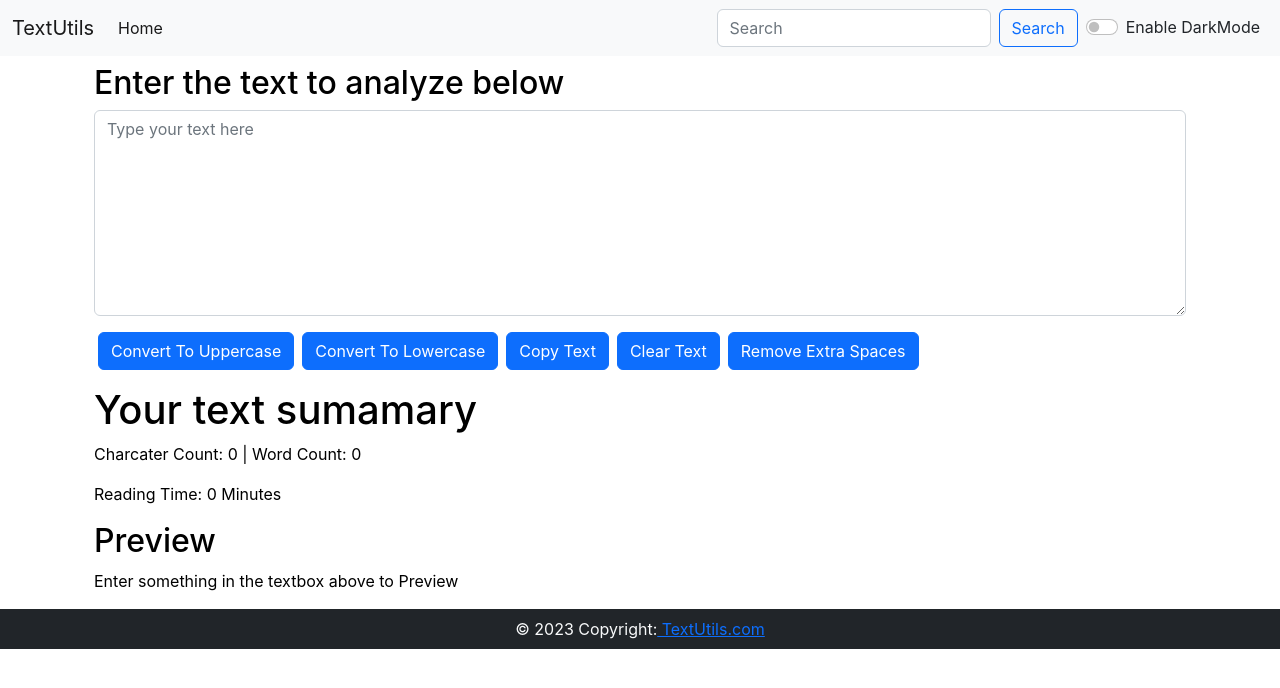
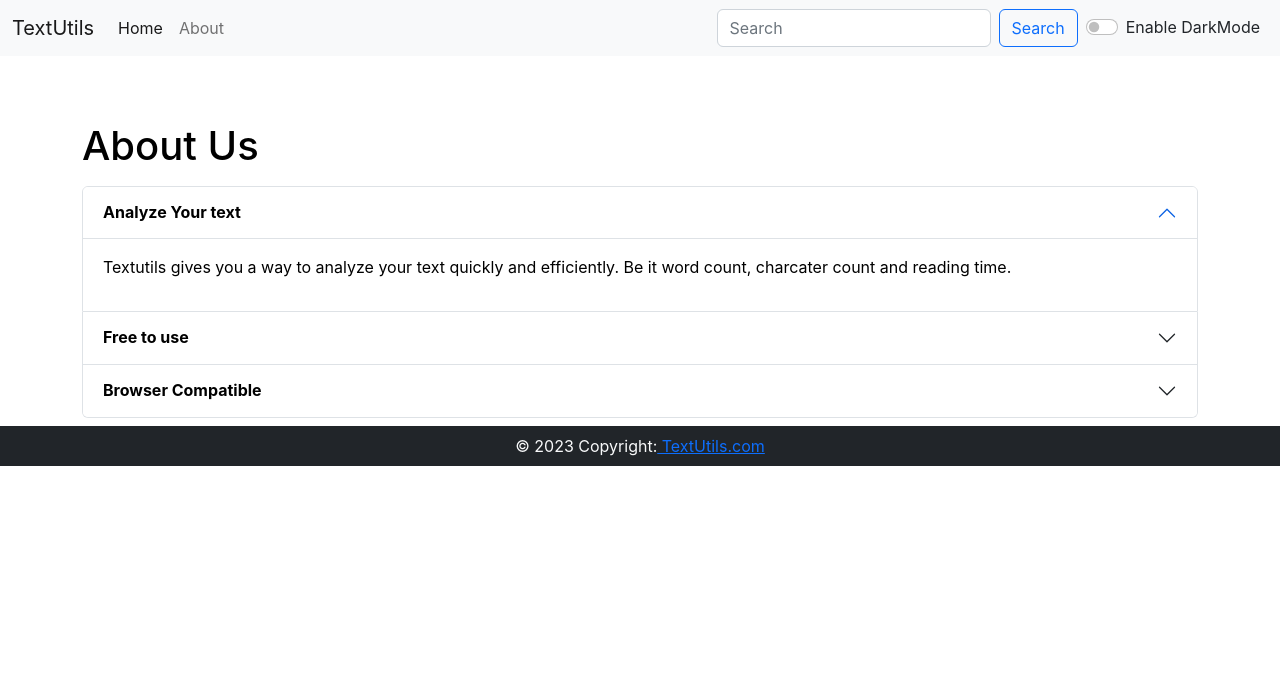
Before and after one commit to tusharsolanki15/React, a React (Create React App) app: page /About in a window 1280 px wide. Shown: the top 688 px of the page. Built offline with nearby package versions, Linux system fonts and the light colour scheme.

Commit message:
some updates on app

```diff
--- a/package.json
+++ b/package.json
@@ -1,5 +1,4 @@
 {
-  "homepage": "https://tusharsolanki15.github.io/TextUtils-React",
   "name": "textutils",
   "version": "0.1.0",
   "private": true,
@@ -7,7 +6,6 @@
     "@testing-library/jest-dom": "^5.16.5",
     "@testing-library/react": "^13.4.0",
     "@testing-library/user-event": "^13.5.0",
-    "gh-pages": "^5.0.0",
     "react": "^18.2.0",
     "react-dom": "^18.2.0",
     "react-router-dom": "^6.14.2",
@@ -15,8 +13,6 @@
     "web-vitals": "^2.1.4"
   },
   "scripts": {
-    "predeploy": "npm run build",
-    "deploy": "gh-pages -d build",
     "start": "react-scripts start",
     "build": "react-scripts build",
     "test": "react-scripts test",
--- /dev/null
+++ b/public/404.html
@@ -0,0 +1,33 @@
+<!DOCTYPE html>
+<html>
+  <head>
+    <meta charset="utf-8">
+    <meta name="viewport" content="width=device-width, initial-scale=1">
+    <title>Page Not Found</title>
+
+    <style media="screen">
+      body { background: #ECEFF1; color: rgba(0,0,0,0.87); font-family: Roboto, Helvetica, Arial, sans-serif; margin: 0; padding: 0; }
+      #message { background: white; max-width: 360px; margin: 100px auto 16px; padding: 32px 24px 16px; border-radius: 3px; }
+      #message h3 { color: #888; font-weight: normal; font-size: 16px; margin: 16px 0 12px; }
+      #message h2 { color: #ffa100; font-weight: bold; font-size: 16px; margin: 0 0 8px; }
+      #message h1 { font-size: 22px; font-weight: 300; color: rgba(0,0,0,0.6); margin: 0 0 16px;}
+      #message p { line-height: 140%; margin: 16px 0 24px; font-size: 14px; }
+      #message a { display: block; text-align: center; background: #039be5; text-transform: uppercase; text-decoration: none; color: white; padding: 16px; border-radius: 4px; }
+      #message, #message a { box-shadow: 0 1px 3px rgba(0,0,0,0.12), 0 1px 2px rgba(0,0,0,0.24); }
+      #load { color: rgba(0,0,0,0.4); text-align: center; font-size: 13px; }
+      @media (max-width: 600px) {
+        body, #message { margin-top: 0; background: white; box-shadow: none; }
+        body { border-top: 16px solid #ffa100; }
+      }
+    </style>
+  </head>
+  <body>
+    <div id="message">
+      <h2>404</h2>
+      <h1>Page Not Found</h1>
+      <p>The specified file was not found on this website. Please check the URL for mistakes and try again.</p>
+      <h3>Why am I seeing this?</h3>
+      <p>This page was generated by the Firebase Command-Line Interface. To modify it, edit the <code>404.html</code> file in your project's configured <code>public</code> directory.</p>
+    </div>
+  </body>
+</html>
--- a/public/index.html
+++ b/public/index.html
@@ -7,14 +7,14 @@
     <meta name="theme-color" content="#000000" />
     <meta
       name="description"
-      content="Textutils is a utility which can be used to manipulate your text in the way you want"
+      content="Textutils is a word counter and a character counting utility which can be used to manipulate your text in the way you want. You can remove extra spaces, copy the manipulated text as well as convert your text from Uppercase to lowercase to Uppercase"
     />
     <link rel="apple-touch-icon" href="%PUBLIC_URL%/favicon-16x16.png" />
     <link rel="manifest" href="%PUBLIC_URL%/manifest.json" />
 
     <link href="https://cdn.jsdelivr.net/npm/bootstrap@5.2.3/dist/css/bootstrap.min.css" rel="stylesheet" integrity="sha384-rbsA2VBKQhggwzxH7pPCaAqO46MgnOM80zW1RWuH61DGLwZJEdK2Kadq2F9CUG65" crossorigin="anonymous">
 
-    <title>TextUtils - Home </title>
+    <title>TextUtils - Word counter | character counter | lowercase to uppercase | uppercase to lowercase</title>
   </head>
   <body>
     <noscript>You need to enable JavaScript to run this app.</noscript>
--- a/src/App.js
+++ b/src/App.js
@@ -1,6 +1,6 @@
 import "./App.css";
 import Alert from "./components/Alert";
-// import About from "./components/About";
+import About from "./components/About";
 import Footer from "./components/Footer";
 import Navbar from "./components/Navbar";
 import TextForm from "./components/TextForm";
@@ -40,19 +40,17 @@ function App() {
 
   return (
     <>
-      {/* <BrowserRouter> */}
+      <BrowserRouter>
         <Navbar title="TextUtils" aboutText="About" mode={mode} btntext={btntext} toggleMode={toggleMode} />
         <Alert alert={alert} />
-        {/* <Routes> */}
-          {/* <Route exact path="/About" element={<About/>} /> */}
-          {/* <Route exact path="/" element={<div className="container"> */}
-          <div className="container">
-            <TextForm showAlert={showAlert} heading="Enter the text to analyze below" mode={mode} />
-          </div>
-          {/* </div>} /> */}
-         {/* </Routes> */}
+        <Routes>
+          <Route exact path="/About" element={<About mode={mode}/>} oncli />
+          <Route exact path="/" element={<div className="container">
+            <TextForm showAlert={showAlert} heading="Try TextUtils - Word Counter, Character Counter, Remove extra spaces  " mode={mode} />
+          </div>} />
+         </Routes>
         <Footer />
-      {/* // </BrowserRouter>   */}
+      </BrowserRouter>
     </>
   );
 }
--- a/src/components/About.js
+++ b/src/components/About.js
@@ -1,78 +1,57 @@
-import React, {useState}from 'react'
+import React from 'react'
 
-export default function About() {
-  document.title = "TextUtils - About"
-  const [myStyle, setMyStyle] = useState({
-      color: 'black',
-      backgroundColor:'white',
-      border: '1px solid black'
-  })
-
-  const [btntext, setBtnText] = useState('Enable Dark Mode')
-
-  const toggleStyle = () =>{
-    if(myStyle.color === 'black'){
-      setMyStyle({
-      color: 'white',
-      backgroundColor: 'black',
-      border: '1px solid white'
-      })
-      setBtnText('Enable Light Mode')
-    }
-    else{
-      setMyStyle({
-        color: 'black',
-        backgroundColor: 'white',
-        border: '1px solid black'
-      })
-      setBtnText('Enable Dark Mode')
-    }
+export default function About(props) {
+  // document.title = "TextUtils - About"
+  // const [myStyle, setMyStyle] = useState({
+  //     color: 'black',
+  //     backgroundColor:'white',
+  // })
+  let myStyle = {
+    color: props.mode === 'dark'? 'white' : 'black',
+    backgroundColor: props.mode === 'dark'? 'rgb(41 76 120)' : 'white'
   }
 
   return (
-    <div className="container my-2" style={myStyle}>
+    <div className="container my-2" style={{ color: props.mode === 'dark'? 'white' : 'black',}}>
       <h1 className='my-3'>About Us</h1>
       <div className="accordion" id="accordionExample">
         <div className="accordion-item">
           <h2 className="accordion-header" id="headingOne">
             <button className="accordion-button" style={myStyle} type="button" data-bs-toggle="collapse" data-bs-target="#collapseOne" aria-expanded="true" aria-controls="collapseOne">
-              Accordion Item #1
+              <strong>Analyze Your text</strong>
             </button>
           </h2>
           <div id="collapseOne" className="accordion-collapse collapse show" aria-labelledby="headingOne" data-bs-parent="#accordionExample">
             <div className="accordion-body" style={myStyle}>
-              <strong>This is the first item's accordion body.</strong> It is shown by default, until the collapse plugin adds the appropriate classes that we use to style each element. These classes control the overall appearance, as well as the showing and hiding via CSS transitions. You can modify any of this with custom CSS or overriding our default variables. It's also worth noting that just about any HTML can go within the <code>.accordion-body</code>, though the transition does limit overflow.
+              <p>Textutils gives you a way to analyze your text quickly and efficiently. Be it word count, charcater count and reading time.</p>
             </div>
           </div>
         </div>
         <div className="accordion-item">
           <h2 className="accordion-header" id="headingTwo">
             <button className="accordion-button collapsed" style={myStyle} type="button" data-bs-toggle="collapse" data-bs-target="#collapseTwo" aria-expanded="false" aria-controls="collapseTwo">
-              Accordion Item #2
+              <strong>Free to use</strong>
             </button>
           </h2>
           <div id="collapseTwo" className="accordion-collapse collapse" aria-labelledby="headingTwo" data-bs-parent="#accordionExample">
             <div className="accordion-body" style={myStyle}>
-              <strong>This is the second item's accordion body.</strong> It is hidden by default, until the collapse plugin adds the appropriate classes that we use to style each element. These classes control the overall appearance, as well as the showing and hiding via CSS transitions. You can modify any of this with custom CSS or overriding our default variables. It's also worth noting that just about any HTML can go within the <code>.accordion-body</code>, though the transition does limit overflow.
+              <p>TextUtils is a free character counter tool that provides instent character count & word count statistics for a given text. TextUtils reports the number of words and characters. Thus it is sutable for writing test with word/charcter limit.</p>
             </div>
           </div>
         </div>
         <div className="accordion-item">
           <h2 className="accordion-header" id="headingThree">
             <button className="accordion-button collapsed" style={myStyle} type="button" data-bs-toggle="collapse" data-bs-target="#collapseThree" aria-expanded="false" aria-controls="collapseThree">
-              Accordion Item #3
+              <strong>Browser Compatible</strong>
             </button>
           </h2>
           <div id="collapseThree" className="accordion-collapse collapse" aria-labelledby="headingThree" data-bs-parent="#accordionExample">
             <div className="accordion-body" style={myStyle}>
-              <strong>This is the third item's accordion body.</strong> It is hidden by default, until the collapse plugin adds the appropriate classes that we use to style each element. These classes control the overall appearance, as well as the showing and hiding via CSS transitions. You can modify any of this with custom CSS or overriding our default variables. It's also worth noting that just about any HTML can go within the <code>.accordion-body</code>, though the transition does limit overflow.
+              <p>This word counter software works in any web browser such as Chrome,Firefox,Internet Explorer,safari,opera,Microsoft Edge. It suits to count characters in facebook,blog,books,excel document,pdf document,essays,etc.</p>
             </div>
           </div>
         </div>
       </div>
-      <div className="container my-3">
-        <button type='button' onClick={toggleStyle} className='btn btn-primary'>{btntext}</button>
-      </div>
     </div>
   )
 }
--- a/src/components/Alert.js
+++ b/src/components/Alert.js
@@ -7,8 +7,10 @@ function Alert(props) {
 
   }
   return (
-    props.alert &&  <div class={`alert alert-${props.alert.type} alert-dismissible fade show`} role="alert">
+    <div style={{height: '50px'}}>
+    {props.alert &&  <div className={`alert alert-${props.alert.type} alert-dismissible fade show`} role="alert">
         <strong>{capitalize(props.alert.type)}:</strong>{props.alert.msg}
+    </div>}
     </div>
   )
 }
--- a/src/components/Navbar.js
+++ b/src/components/Navbar.js
@@ -7,7 +7,7 @@ export default function Navbar(props) {
     <>
     <nav className={`navbar navbar-expand-lg navbar-${props.mode} bg-${props.mode}`}>
       <div className="container-fluid">
-        <a className="navbar-brand" href="#">{props.title}</a>
+        <Link className="navbar-brand" to="/">{props.title}</Link>
         <button
           className="navbar-toggler"
           type="button"
@@ -22,10 +22,10 @@ export default function Navbar(props) {
         <div className="collapse navbar-collapse" id="navbarSupportedContent">
           <ul className="navbar-nav me-auto mb-2 mb-lg-0">
             <li className="nav-item">
-              <a className="nav-link active" aria-current="page" href="#">Home</a>
+              <Link className="nav-link active" aria-current="page" to="/">Home</Link>
             </li>
             <li className="nav-item">
-              {/* <Link className="nav-link" to="/About">{props.aboutText}</Link> */}
+              <Link className="nav-link" to="/About">{props.aboutText}</Link>
             </li>
           </ul>
           <form className="d-flex" role="search">
--- a/src/components/TextForm.js
+++ b/src/components/TextForm.js
@@ -19,8 +19,8 @@ export default function TextForm(props) {
     const handleCopy = () =>{
         let text = document.getElementById("myBox");
         text.select();
-        text.setSelectionRange(0, 99999);
         navigator.clipboard.writeText(text.value);
+        document.getSelection().removeAllRanges();
         props.showAlert(" Copied to clipbord", "success")
 
     }
@@ -48,26 +48,26 @@ export default function TextForm(props) {
     return (
         <>
             <div className="container my-2" style={{ color: props.mode === 'dark' ? 'white' : 'black' }}>
-                <h2>{props.heading}</h2>
+                <h2 className="mb-4">{props.heading}</h2>
                 <div className="mb-3">
                     <textarea className="form-control" placeholder="Type your text here" value={text}
-                    onChange={handleUpChange} /*style={{ backgroundColor: props.mode === 'dark' ? 'grey' : 'white',
-                     color: props.mode === 'dark' ? 'white': 'black'}} */id="myBox" rows="8">
+                    onChange={handleUpChange} style={{ backgroundColor: props.mode === 'dark' ? 'rgb(24 65 100)' : 'white',
+                     color: props.mode === 'dark' ? 'white': 'black'}} id="myBox" rows="8">
                     </textarea>
                 </div>
-                <button className="btn btn-primary mx-1" onClick={handleUpClick}>Convert To Uppercase</button>
-                <button className="btn btn-primary mx-1" onClick={handleLoClick}>Convert To Lowercase</button>
-                <button id="myBox" className="btn btn-primary mx-1" onClick={handleCopy}>Copy Text</button>
-                <button className="btn btn-primary mx-1" onClick={handleClearClick}>Clear Text</button>
-                <button className="btn btn-primary mx-1" onClick={handleSpace}>Remove Extra Spaces</button>
+                <button disabled={text.length===0} className="btn btn-primary mx-1 my-1" onClick={handleUpClick}>Convert To Uppercase</button>
+                <button disabled={text.length===0} className="btn btn-primary mx-1 my-1" onClick={handleLoClick}>Convert To Lowercase</button>
+                <button disabled={text.length===0} id="myBox" className="btn btn-primary mx-1 my-1" onClick={handleCopy}>Copy Text</button>
+                <button disabled={text.length===0} className="btn btn-primary mx-1 my-1" onClick={handleClearClick}>Clear Text</button>
+                <button disabled={text.length===0} className="btn btn-primary mx-1 my-1" onClick={handleSpace}>Remove Extra Spaces</button>
 
             </div>
             <div className="container my-3" style={{ color: props.mode === 'dark' ? 'white' : 'black' }}>
                 <h1>Your text sumamary</h1>
-                <p>Charcater Count: {text.length} | Word Count: {text.split(" ").length - 1}</p>
-                <p>Reading Time: {0.008 * text.split(" ").length - 0.008} Minutes </p>
+                <p>Charcater Count: {text.length} | Word Count: {text.split(" ").filter((element)=>{return element.length !== 0}).length}</p>
+                <p>Reading Time: {0.008 * text.split(" ").filter((element)=>{return element.length !== 0}).length} Minutes </p>
                 <h2>Preview</h2>
-                <p>{text.length>0?text:"Enter something in the textbox above to Preview"}</p>
+                <p>{text.length>0?text:"Nothing to Preview!"}</p>
             </div>
 
         </>
```
Also changed, not shown: 1 other file (tests, documents, lock files or other folders).
